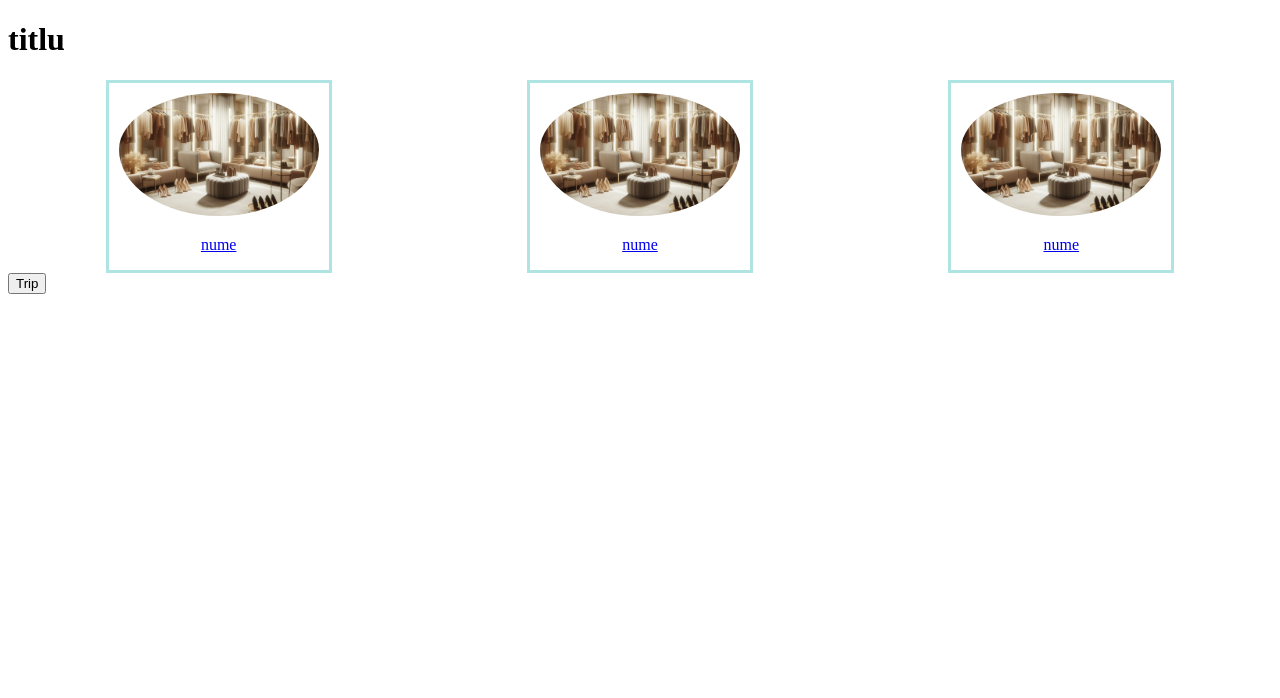
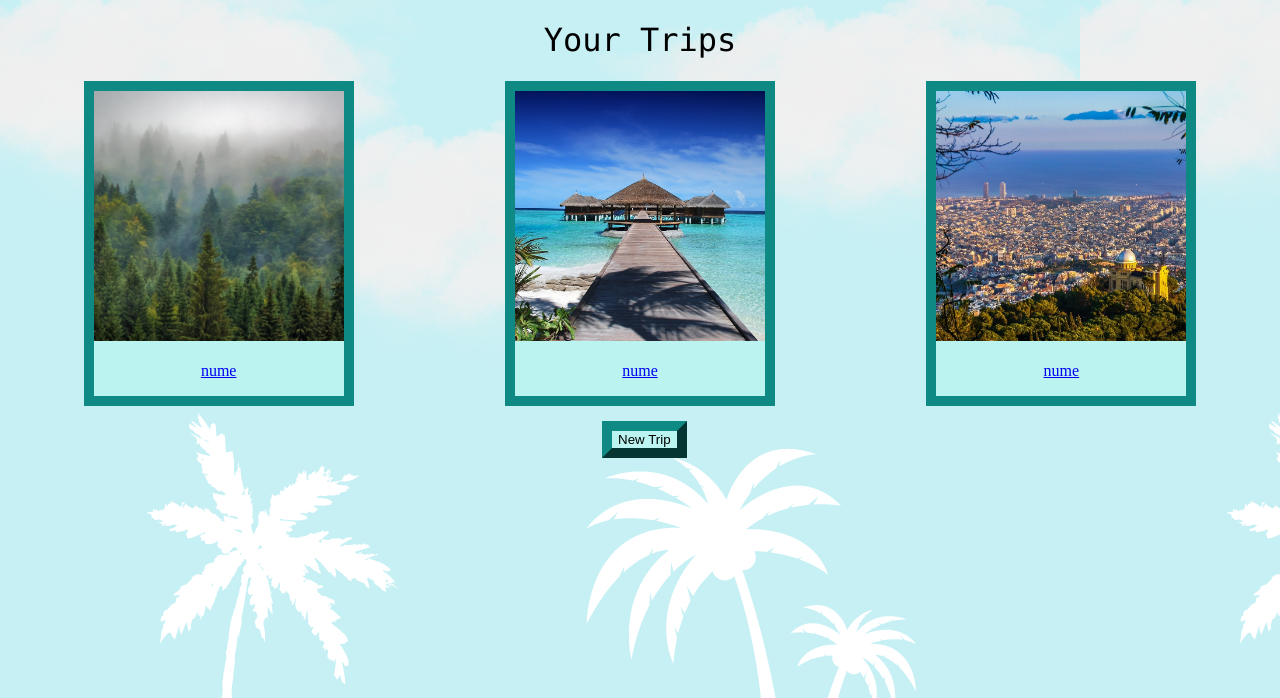
Before and after one commit to AlexandraCulea/Python_Project_Travel_Mate, a Flask app: page /trips in a window 1280 px wide. Shown: the top 698 px of the page. Run offline with Flask 3, Linux system fonts and the light colour scheme.

Commit message:
primele 2 pg

```diff
--- a/static/styles.css
+++ b/static/styles.css
@@ -10,26 +10,44 @@
 
 .container{
     display: flex;
-    justify-content: space-around;
-    align-items: center;
+    justify-content:flex-start;
+    align-items:flex-start;
+    margin-right: 150px ;
+
 }
 
 form{
-    display: flex;
+    background-color:#5ebdce;
+    padding: 20px;
+    display:flex;
     flex-direction: column;
+    position: relative;
     input{
         /* style pt formular */
-        color: #4bf2da;
+        color: #000000;
+        background-color: #ffffff; /* Background color of the box */
+        border: 2px solid #333; /* Border around the box */
+        padding: 10px; /* Padding inside the box */
+        margin: 2px; /* Margin around the box */
+        border-top-left-radius: 20px; ;
+        border-top-right-radius: 20px ;
+        border-bottom-left-radius: 20px  ;
+        border-bottom-right-radius: 20px;
     }
+
+    border-radius: 20px;
+    margin-left: 70%;
+    margin-top: 10%;
 }
 
 .cerc{
     align-items: center;
-    border-radius: 100%;
-    max-width: 200px;
-    padding-top: 10px;
-    padding-left: 10px;
-    padding-right: 10px;
+    border-color: #045e70;
+    max-width:250px;
+    max-height: 250px;
+    padding-bottom: 1px;
+    position:relative;
+
 }
 
 .titlu_excursie{
@@ -42,6 +60,55 @@ form{
 }
 .trip{
     border-style: solid;/* groove;*/
-    border-color: rgb(174, 229, 226);
-    border-width: 10%;
+    border-color: rgb(15, 137, 131);
+    border-width: 10px;
+    background-color: rgb(187, 243, 240);
+
+
 }
+
+/* .dreptunghi{
+    align-items: flex;
+    /*border-radius: 100%;*/
+    /*padding-top: 10px;
+    padding-left: 10px;
+    padding-right: 10px;
+    width: 350px;
+    height: 350px;
+    margin-right: 30px;
+    margin-left: 200px;
+    margin-top: 50%;
+} */
+
+.text-styled0 {
+    font-family:'Monaco';
+    font-size: 32px;
+    font-weight: normal; /* Specifică greutatea fontului (ex: bold, normal, etc.) */
+    font-style: normal; /* Specifică stilul fontului (ex: italic, normal) */
+    color: #fff;
+  }
+
+.text-styled {
+    font-family:'Lucida', sans-serif;
+    font-size: 16px;
+    font-weight: normal; /* Specifică greutatea fontului (ex: bold, normal, etc.) */
+    font-style: italic; /* Specifică stilul fontului (ex: italic, normal) */
+    color: #fff;
+  }
+
+  .body2{
+
+    background-image:url("/static/fundal2.png");
+    background-size: cover;
+    background-position: center;
+
+  }
+
+  .buton_trip
+  {
+    background-color:rgb(187, 243, 240) ;
+    border-color: rgb(15, 137, 131);
+    border-width: 10px;
+    margin-left: 47%;
+    margin-top: 15px;
+  }
--- a/templates/new_trip.html
+++ b/templates/new_trip.html
@@ -18,7 +18,6 @@
         <input type="text" id="nr_days" name="nr_days" placeholder="Number of days on holiday"/>
 
         <div class="holiday_type">
-            <form>
             <input type="checkbox" id="sea" name="sea" value="Sea">
             <label for="sea">Sea</label><br>
 
@@ -27,6 +26,7 @@
 
             <input type="checkbox" id="sightseeing" name="sightseeing" value="Sightseeing">
             <label for="sightseeing">Sightseeing</label><br>
+
         </div>
 
         <input type="text" id="activities" name="activities" placeholder="Activities"/>
--- a/templates/trips.html
+++ b/templates/trips.html
@@ -1,35 +1,45 @@
 <!DOCTYPE html>
 <html>
 <head>
+
   <link href="../static/styles.css" rel = "stylesheet"/>
   <link rel="stylesheet" href="https://fonts.googleapis.com/css?family=Fira+Sans:400,700&display=swap"/>
+
+  <style>
+  body{
+
+    background-image:url("/static/palmier.png");
+
+  }
+
+</style>
 </head>
 <body>
 
 <div class="trips">
-    <h1>
-        titlu
+    <h1 style="font-family: Monaco; font-weight: normal; font-style:normal; color: #000000; text-align: center;">
+        Your Trips
     </h1>
     <div class="holiday">
         <!-- python baza de date -->
         <div class="container_trips_history">
             <a href="/elements">
                 <div class="trip">
-                    <img src="../static/landing_page.jpg" class="cerc"/>
+                    <img src="../static/poza1.png" class="cerc"/>
                     <p class="titlu_excursie">nume</p>
                 </div>
             </a>
 
             <a href="/elements">
                 <div class="trip">
-                    <img src="../static/landing_page.jpg" class="cerc"/>
+                    <img src="../static/beach.jpg" class="cerc"/>
                     <p class="titlu_excursie">nume</p>
                 </div>
             </a>
 
             <a href="/elements">
                 <div class="trip">
-                    <img src="../static/landing_page.jpg" class="cerc"/>
+                    <img src="../static/barcelona-838716_1280.jpg" class="cerc"/>
                     <p class="titlu_excursie">nume</p>
                 </div>
             </a>
@@ -38,8 +48,8 @@
 
 
         <a href="/new_trip">
-            <button class="new_trip">
-                Trip
+            <button class="buton_trip">
+                New Trip
             </button>
         </a>
 
```
Also changed, not shown: templates/index.html (+17 -3 lines), static/barcelona-838716_1280.jpg (added), static/beach.jpg (added), static/fundal2.png (added), static/palmier.png (added), static/poza1.png (added), static/poza_plaja.png (added), static/pozaprincipala.png (added), static/profil.png (added). Lines whose indentation alone changed are shown as unchanged.
